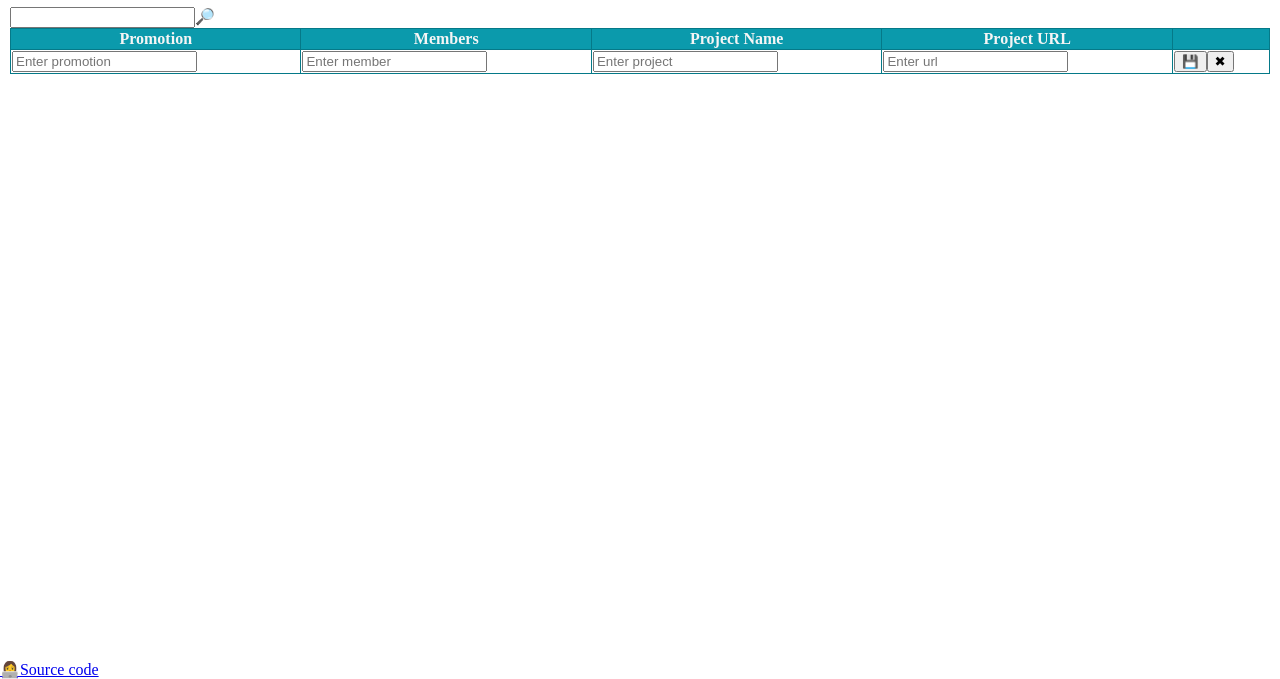
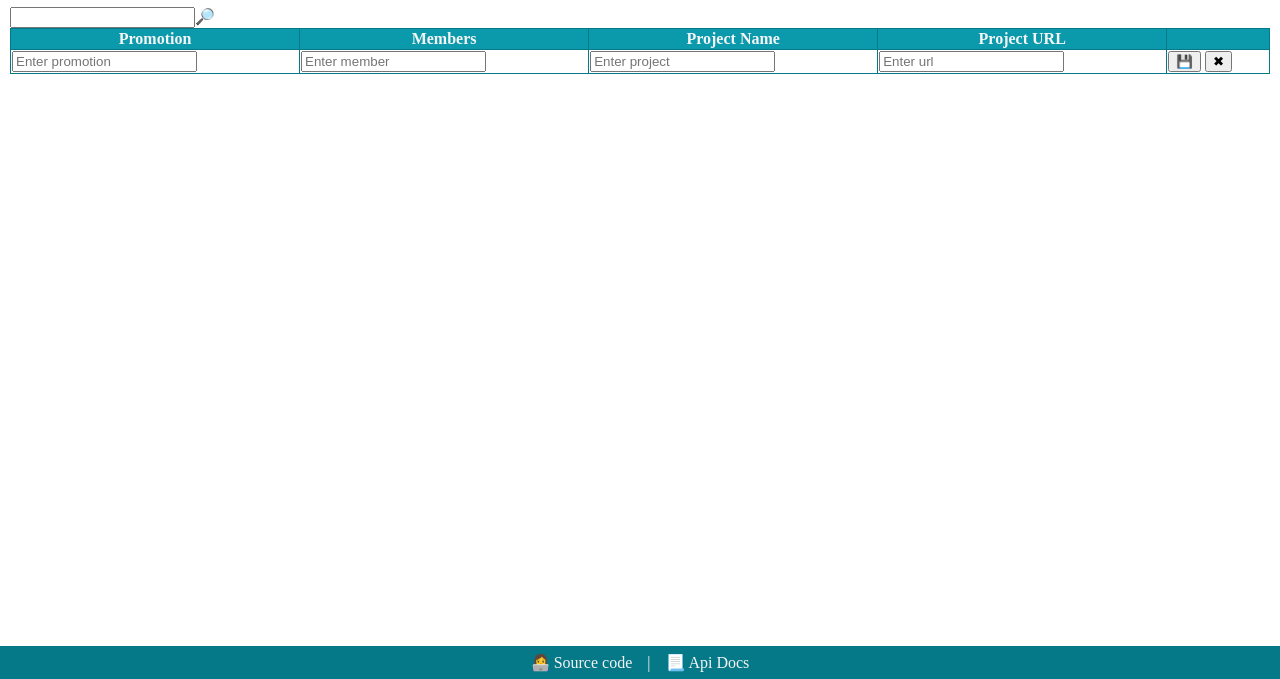
Before and after one commit to emil-indsoft/teams-networking, a website built with webpack: page src/index.html in a window 1280 px wide. Shown: the part 121-800 px from the top of the page. Built offline with nearby package versions, Linux system fonts and the light colour scheme; files whose address does not match are found by name.

Commit message:
footer  css

```diff
--- a/src/index.html
+++ b/src/index.html
@@ -46,8 +46,8 @@
                 <input type="text" name="url" id="url" placeholder="Enter url" required />
               </td>
               <td>
-                <button type="submit">💾</buton>
-                <button type="reset">✖</buton>
+                <button type="submit">💾</button>
+                <button type="reset">✖</button>
               </td>
             </tr>
           </tfoot>
@@ -56,7 +56,14 @@
     </div>
 
     <footer>
-      <a href="https://github.com/nmatei/teams-networking">👩‍💻Source code</a>
+      <a class="item" href="https://github.com/nmatei/teams-networking">
+        <span>👩‍💻</span>
+        <span>Source code</span>
+      </a>
+      <span class="item">|</span>
+      <a class="item" href="https://github.com/nmatei/node-api" target="blank" >
+        <span>📃</span>
+        <span>Api Docs</span>
     </footer>
   </body>
 </html>
--- a/src/index.js
+++ b/src/index.js
@@ -52,7 +52,7 @@ function getTeamAsHTML(team) {
 
 function displayTeams(teams) {
   const teamsHTML = teams.map(getTeamAsHTML);
-  console.warn("teamsHTML", teamsHTML);
+  //console.warn("teamsHTML", teamsHTML);
   $("#teamsTable tbody").innerHTML = teamsHTML.join("");
 }
 
@@ -73,7 +73,7 @@ function loadTeams() {
 function startEdit(id) {
   editId = id;
   const team = allTeams.find(team => team.id == id);
-  console.warn("start edit", team);
+  //console.warn("start edit", team);
 
   $("#promotion").value = team.promotion;
   $("#members").value = team.members;
@@ -131,7 +131,7 @@ function initEvents() {
 
   $("#teamsForm").addEventListener("submit", onSubmit);
   $("#teamsForm").addEventListener("reset", () => {
-    console.info("reset");
+    //console.info("reset");
     editId = undefined;
   });
 }
--- a/src/style.css
+++ b/src/style.css
@@ -6,6 +6,38 @@ body {
   flex-direction: column;
   min-height: 100%;
   margin: 0;
+}
+
+footer {
+  padding: 5px 10px;
+  background-color: #057988;
+  color: #f5f5f5;
+  gap: 10px;
+  justify-content: center;
+  display: flex;
+  flex-direction: row;
+}
+
+footer a {
+  text-decoration: none;
+  color: #f5f5f5;
+  padding: 2px 5px;
+  border-radius: 5%;
+}
+
+footer a :hover {
+  background-color: #08c2dacb;
+
+  transition: 0.5s;
+}
+
+footer .item {
+  color: #f5f5f5;
+  display: flex;
+  flex-direction: row;
+  align-items: center;
+  justify-content: center;
+  gap: 3px;
 }
 
 #header-wrapper {
```
